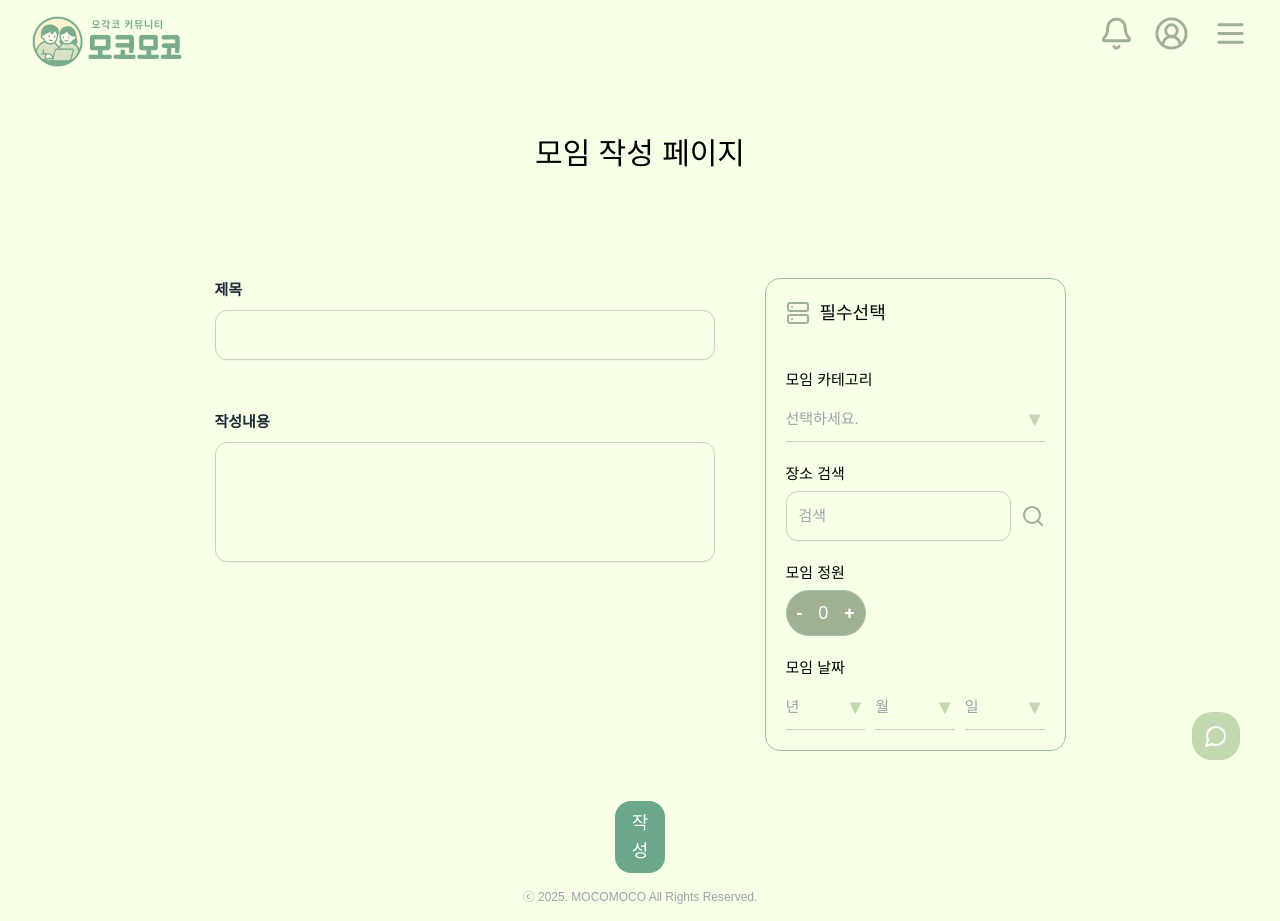
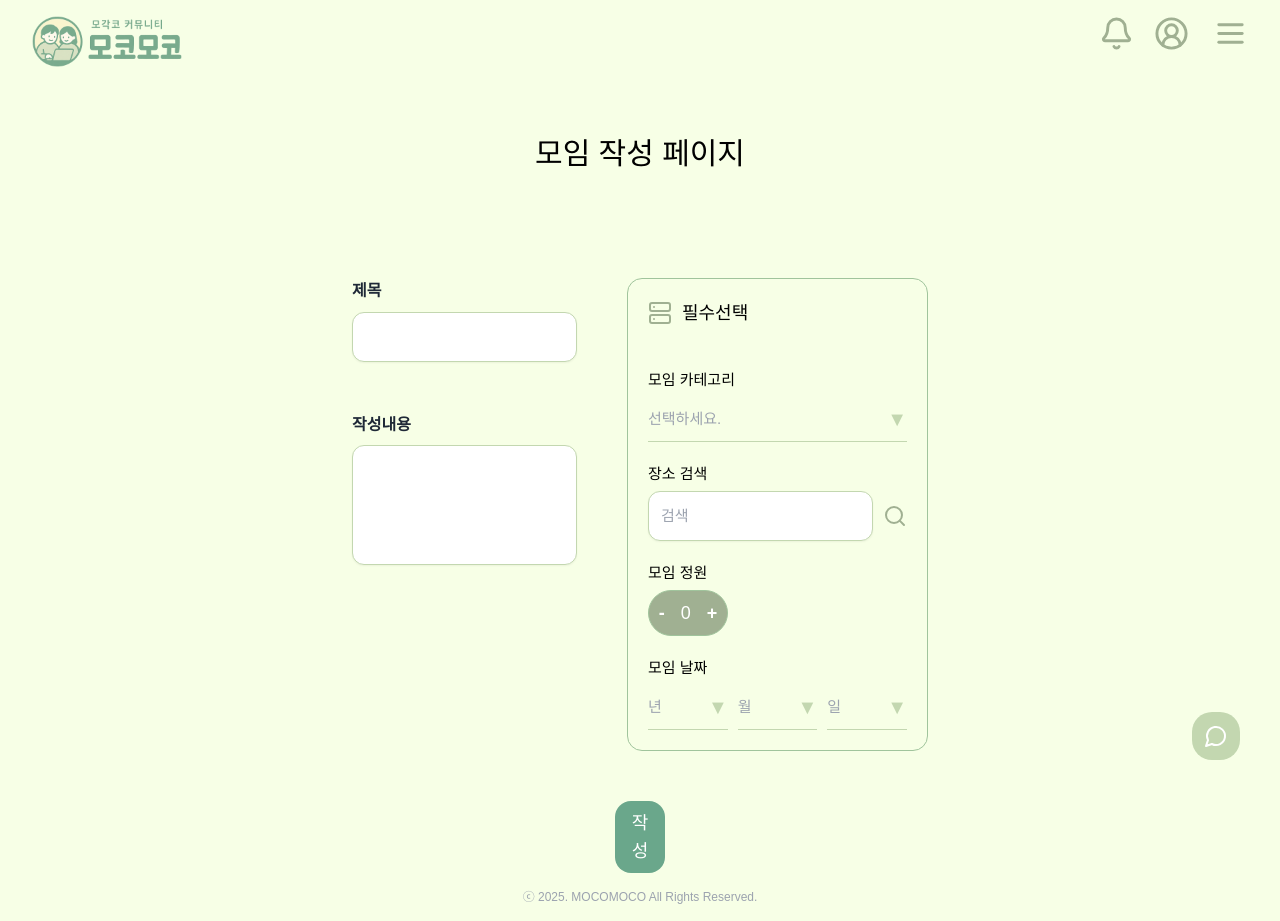
Before and after one commit to seonysun/mocomoco-FE, a Next.js app: page /moims/post in a window 1280 px wide. Built offline with nearby package versions, Linux system fonts and the light colour scheme; a web font is replaced by a local one.

Commit message:
Deploy from GitHub Actions

```diff
--- a/src/components/common/input/Dropdown.tsx
+++ b/src/components/common/input/Dropdown.tsx
@@ -1,13 +1,14 @@
 'use client';
 
-import { useState } from 'react';
+import { useEffect, useRef, useState } from 'react';
 
 type DropdownProps = {
   selected: string;
   onSelect: (value: string) => void;
-  placeholder: string; // string 타입으로 제한
+  placeholder?: string; // string 타입으로 제한
   className?: string;
   categories: string[];
+  align?: 'left' | 'center';
 };
 
 export default function Dropdown({
@@ -16,16 +17,33 @@
   placeholder,
   className = '',
   categories,
+  align,
 }: DropdownProps) {
   const [isOpen, setIsOpen] = useState(false);
 
+  const dropMenuRef = useRef<HTMLDivElement | null>(null);
+
+  useEffect(() => {
+    const handleOutsideClose = (e: { target: any }) => {
+      // useRef current에 담긴 엘리먼트 바깥(외부)을 클릭 시 드롭다운 메뉴 닫힘
+      if (isOpen && !dropMenuRef.current?.contains(e.target)) setIsOpen(false);
+    };
+    document.addEventListener('mousedown', handleOutsideClose);
+
+    return () => document.removeEventListener('click', handleOutsideClose);
+  }, [isOpen]);
+
   return (
-    <div className={`relative w-full ${className}`}>
+    <div className={`relative w-full ${className}`} ref={dropMenuRef}>
       <div
         className="flex cursor-pointer items-center justify-between gap-[20px] border-b-[1px] border-main-base py-2"
-        onClick={() => setIsOpen(prev => !prev)}
+        onClick={() => setIsOpen(!isOpen)}
       >
-        <span className="font-gmarket text-[15px] font-light text-gray-400">
+        <span
+          className={`w-full font-gmarket text-[15px] font-light text-gray-400 ${
+            align === 'center' ? 'text-center' : 'text-left'
+          }`}
+        >
           {selected || placeholder || '선택하세요.'}
         </span>
         <span className="text-xl text-main-base">▼</span>
--- a/src/components/common/input/Input.tsx
+++ b/src/components/common/input/Input.tsx
@@ -7,7 +7,7 @@
   placeholder?: string;
   box?: InputType;
   value?: string;
-  className: string;
+  className?: string;
   onChange?: (
     e: React.ChangeEvent<HTMLInputElement | HTMLTextAreaElement>,
   ) => void;
@@ -34,12 +34,12 @@
   ...props
 }) => {
   return (
-    <div className={`flex flex-col space-y-2 text-gray-800 ${className}`}>
+    <div className="flex flex-col space-y-2 text-gray-800">
       {label && <label className="font-semibold">{label}</label>}
 
       {box === 'textarea' ? (
         <textarea
-          className="min-h-[120px] w-full resize-none rounded-xl border border-main-base bg-transparent p-3 text-[15px] shadow-sm transition focus:outline-none"
+          className={`min-h-[120px] w-full resize-none rounded-xl border border-main-base p-3 text-[15px] shadow-sm transition focus:outline-none ${className}`}
           placeholder={placeholder}
           value={value}
           onChange={onChange}
@@ -49,8 +49,8 @@
         <input
           className={`w-full ${
             box === 'box'
-              ? 'rounded-xl border border-main-base bg-transparent p-3 text-[15px] shadow-sm transition focus:outline-none'
-              : 'border-b border-main-base bg-transparent text-[15px] transition-all focus:outline-none'
+              ? ` ${className} rounded-xl border border-main-base p-3 text-[15px] shadow-sm transition focus:outline-none`
+              : `border-b border-main-base bg-transparent text-[15px] transition-all focus:outline-none ${className}`
           }`}
           type="text"
           placeholder={placeholder}
```
